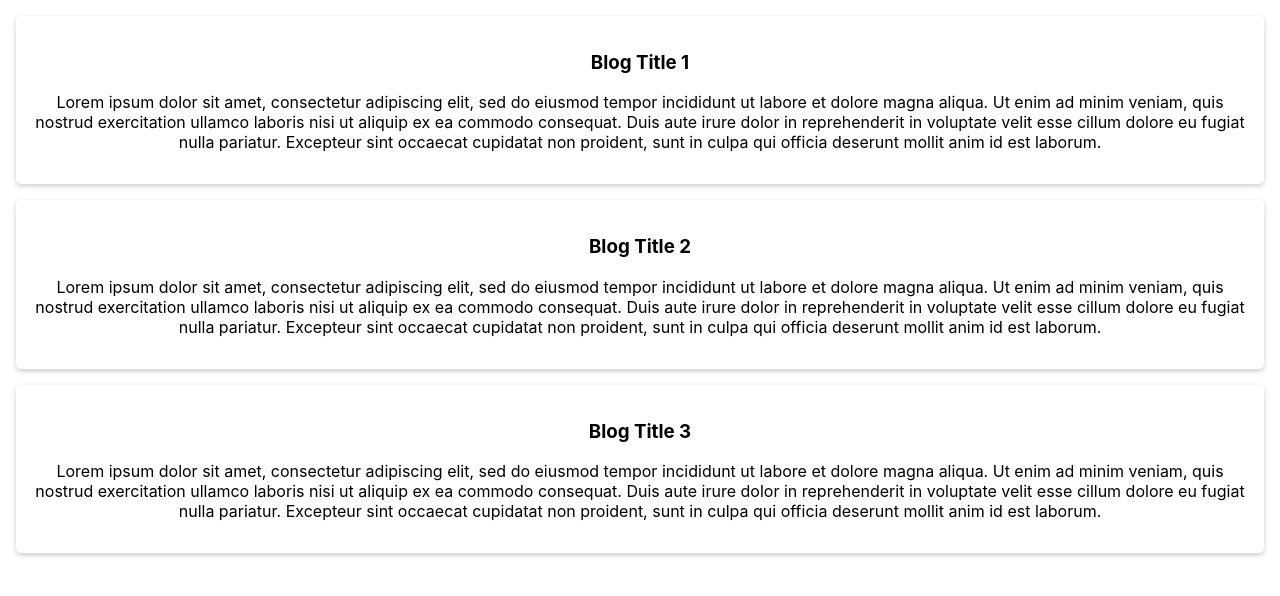
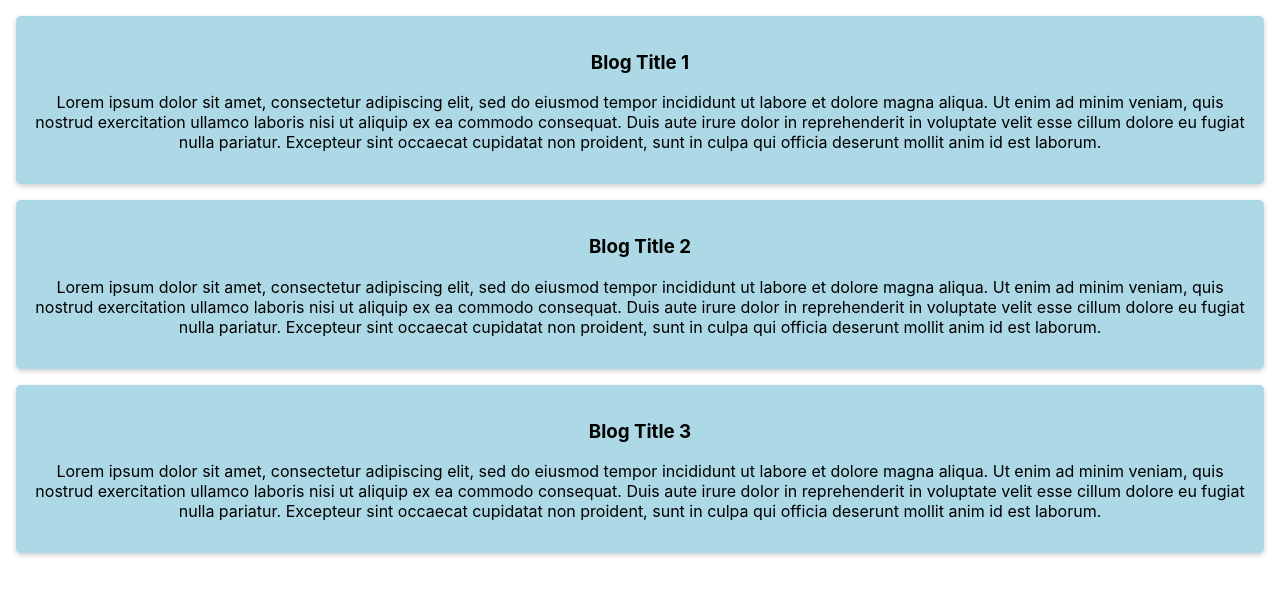
Before and after one commit to pheonixravi/reactjs-examples, a React (Create React App) app: page / in a window 1280 px wide. Shown: the top 596 px of the page. Built offline with nearby package versions, Linux system fonts and the light colour scheme.

Commit message:
styling through CSS modules,created BlogCard.module.css file

```diff
--- a/src/App.css
+++ b/src/App.css
@@ -1,11 +1,3 @@
 .App {
   text-align: center;
 }
-
-.BlogCards {
-  margin: 16px;
-  padding: 16px;
-  box-sizing: border-box;
-  border-radius: 5px;
-  box-shadow: 0 2px 5px #ccc;
-}
--- a/src/components/BlogCard.jsx
+++ b/src/components/BlogCard.jsx
@@ -1,9 +1,11 @@
 import React from "react";
 import "../App.css";
+
+import classes from "./BlogCard.module.css";
 const BlogCard = (props) => {
   console.log(props);
   return (
-    <div className="BlogCards">
+    <div className={classes.BlogCards}>
       <h3>{props.title}</h3>
       <p>{props.description}</p>
     </div>
--- /dev/null
+++ b/src/components/BlogCard.module.css
@@ -0,0 +1,8 @@
+.BlogCards {
+  margin: 16px;
+  padding: 16px;
+  box-sizing: border-box;
+  border-radius: 5px;
+  box-shadow: 0 2px 5px #ccc;
+  background-color: lightblue;
+}
```
